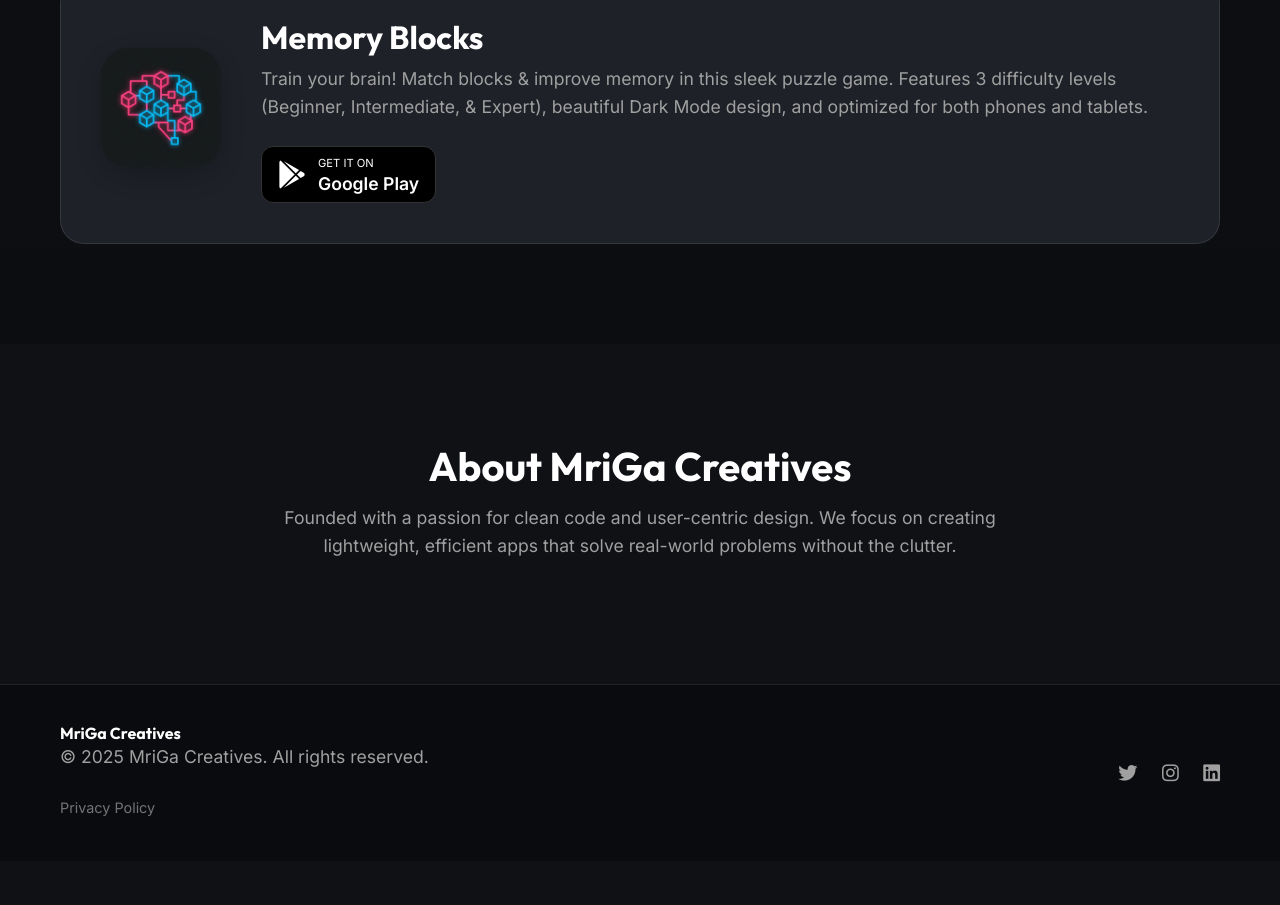
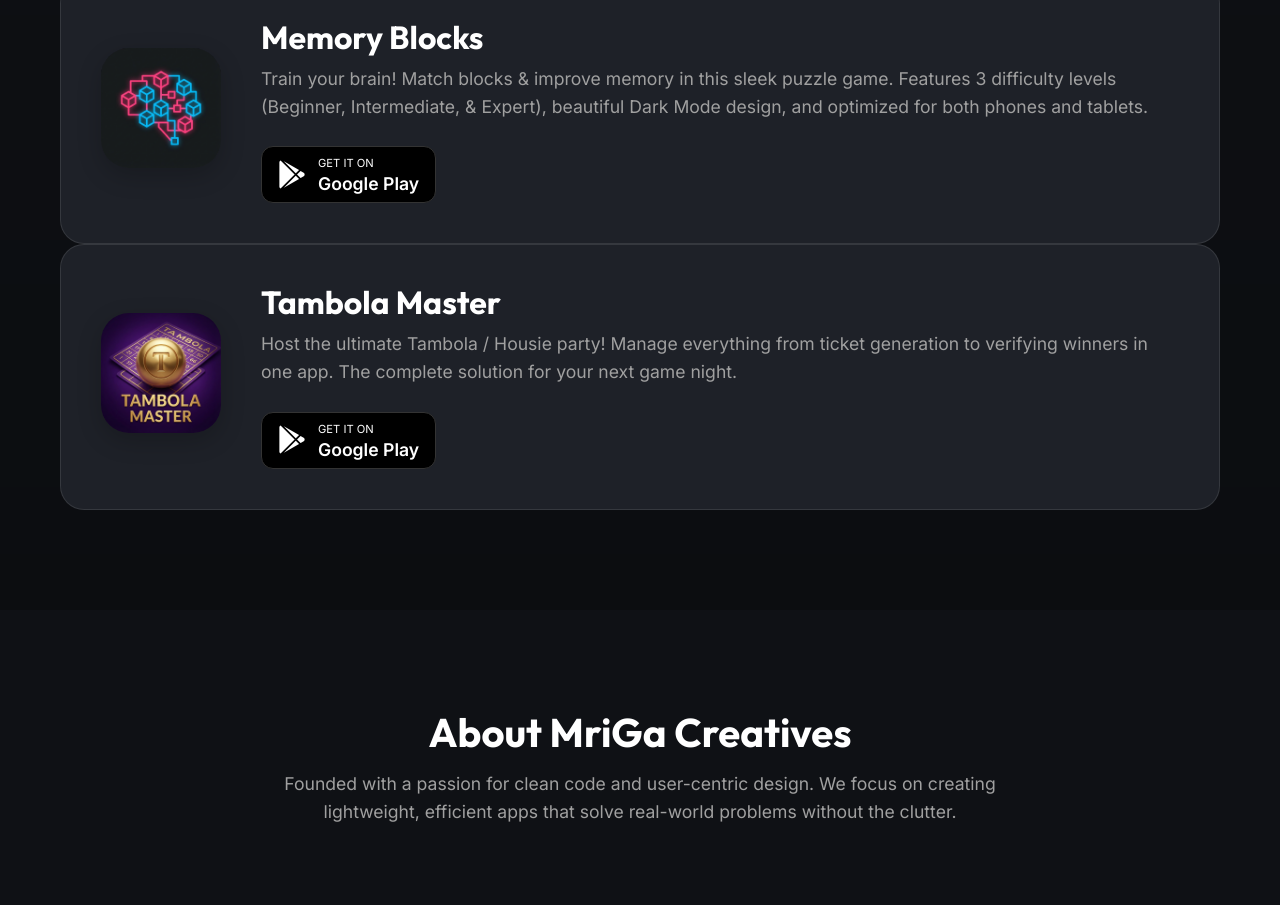
Before and after one commit to gaurangtalwadkar/mrigacreatives, a plain HTML site: page index.html in a window 1280 px wide. Shown: the part 1335-2240 px from the top of the page. Before the commit the page ends 2196 px from the top, so only its background shows below. Drawn offline with Linux system fonts and the light colour scheme.

Commit message:
Add Tambola Master to app portfolio

```diff
--- a/index.html
+++ b/index.html
@@ -122,6 +122,27 @@
                         </div>
                     </div>
                 </div>
+
+                <div class="app-card" data-animate="scale-up">
+                    <div class="app-icon">
+                        <img src="assets/tambola-master-icon.png" alt="Tambola Master Icon">
+                    </div>
+                    <div class="app-info">
+                        <h3>Tambola Master</h3>
+                        <p>Host the ultimate Tambola / Housie party! Manage everything from ticket generation to
+                            verifying winners in one app. The complete solution for your next game night.</p>
+                        <div class="app-badges">
+                            <a href="https://play.google.com/store/apps/details?id=com.mrigacreatives.tambolamaster"
+                                target="_blank" class="store-badge google">
+                                <i class="fab fa-google-play"></i>
+                                <div class="badge-text">
+                                    <span>GET IT ON</span>
+                                    <span>Google Play</span>
+                                </div>
+                            </a>
+                        </div>
+                    </div>
+                </div>
             </div>
         </section>
 
```
Also changed, not shown: app-ads.txt, assets/tambola-master-icon.png (added).
